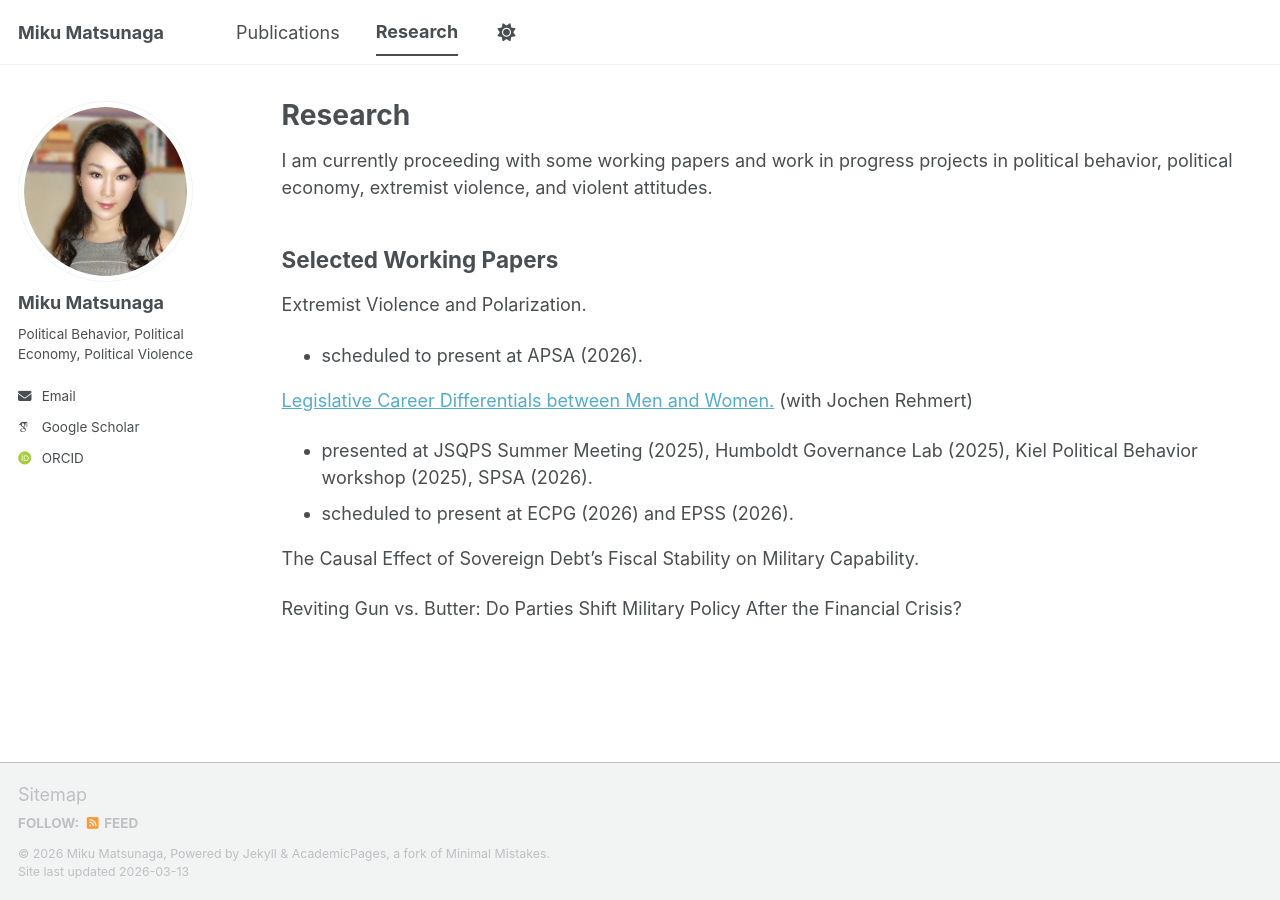
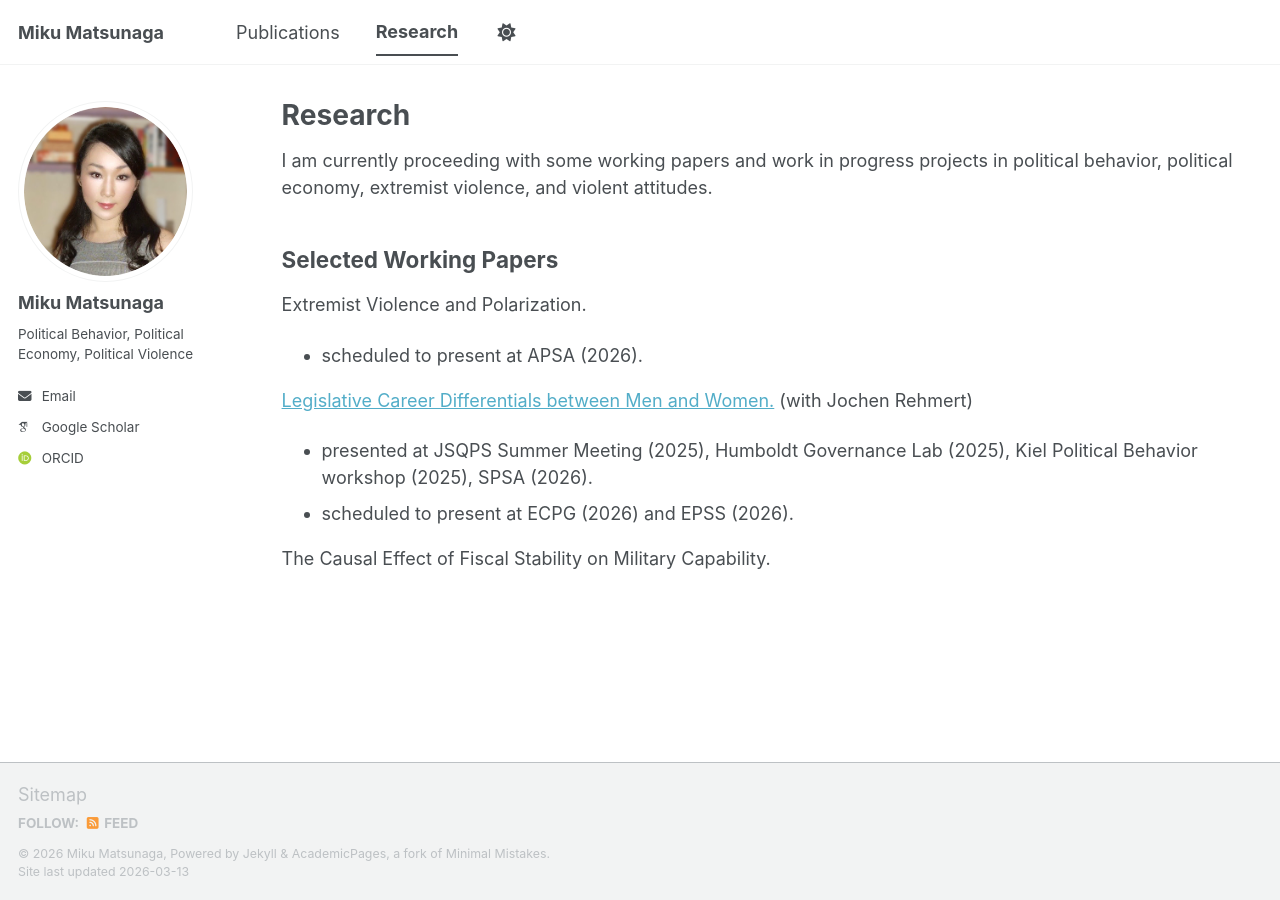
Before and after one commit to mikumatsunaga/mikumatsunaga.github.io, a Jekyll site: the page built from _pages/research.md, in a window 1280 px wide. Built offline with Jekyll 4.4.1, drawn with Linux system fonts in a browser that asks for light colours; some web fonts are replaced; a script bundle is joined from its source files by our own code; library files that are not in the unit come from our copies.

Commit message:
Update research.md

```diff
--- a/_pages/research.md
+++ b/_pages/research.md
@@ -16,6 +16,4 @@ Extremist Violence and Polarization.
 - presented at JSQPS Summer Meeting (2025), Humboldt Governance Lab (2025), Kiel Political Behavior workshop (2025), SPSA (2026).
 - scheduled to present at ECPG (2026) and EPSS (2026).
 
-The Causal Effect of Sovereign Debt’s Fiscal Stability on Military Capability.
-
-Reviting Gun vs. Butter: Do Parties Shift Military Policy After the Financial Crisis?
+The Causal Effect of Fiscal Stability on Military Capability.
```
